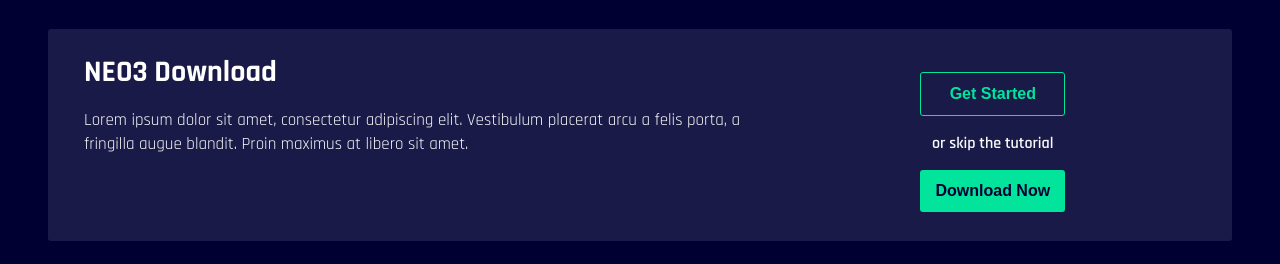
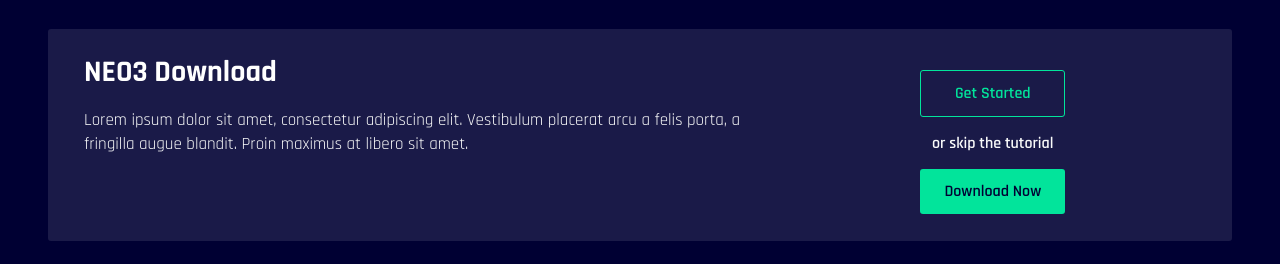
Before and after one commit to CityOfZion/neo3-preview, a React (Create React App) app: page / in a window 1280 px wide. Shown: the part 120-384 px from the top of the page. Built offline with nearby package versions, Linux system fonts and the light colour scheme; no server answers.

Commit message:
Adds back missing fonts to buttons

```diff
--- a/src/components/button/Button.scss
+++ b/src/components/button/Button.scss
@@ -15,6 +15,7 @@
   color: #000033;
   text-align: center;
   border-radius: 3px;
+  font-family: 'Rajdhani', sans-serif;
 }
 
 .secondary-button {
@@ -29,6 +30,7 @@
   font-size: 16px;
   text-align: center;
   border-radius: 3px;
+  font-family: 'Rajdhani', sans-serif;
 
   svg {
     margin: 0 6px;
```
